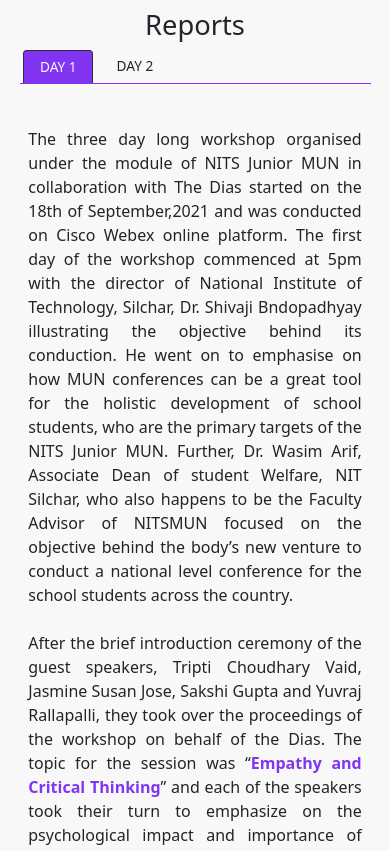
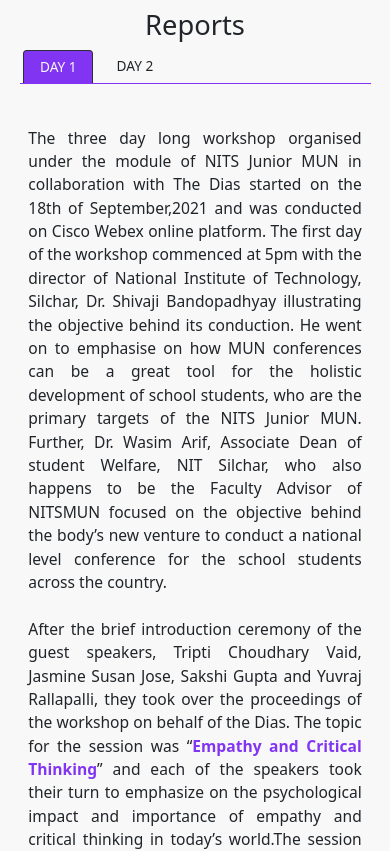
Before and after one commit to nitsmun/nitsmun2021-22, a React (Create React App) app: page /events/workshop in a window 390 px wide. Shown: the part 5700-6551 px from the top of the page. Built offline with nearby package versions, Linux system fonts and the light colour scheme.

Commit message:
font update

```diff
--- a/package.json
+++ b/package.json
@@ -2,7 +2,6 @@
   "name": "client",
   "version": "0.1.0",
   "private": true,
-  "proxy": "http://localhost:5000",
   "dependencies": {
     "@testing-library/jest-dom": "^5.11.4",
     "@testing-library/react": "^11.1.0",
--- a/src/components/Reports.css
+++ b/src/components/Reports.css
@@ -39,6 +39,7 @@ div.tab-content-container {
 
 div.tab-content-container div {
   display: none;
+  font-size: 2.8vh;
 }
 
 div.tab-content-container div.active-content {
@@ -85,6 +86,7 @@ div.tab-content-container div.active-content {
 
   div.tab-content-container div {
     display: none;
+    font-size: 4vw;
   }
 
   div.tab-content-container div.active-content {
--- a/src/components/Reports.jsx
+++ b/src/components/Reports.jsx
@@ -10,7 +10,7 @@ const tabData = {
       in collaboration with The Dias started on the 18th of September,2021 and
       was conducted on Cisco Webex online platform. The first day of the
       workshop commenced at 5pm with the director of National Institute of
-      Technology, Silchar, Dr. Shivaji Bndopadhyay illustrating the objective
+      Technology, Silchar, Dr. Shivaji Bandopadhyay illustrating the objective
       behind its conduction. He went on to emphasise on how MUN conferences can
       be a great tool for the holistic development of school students, who are
       the primary targets of the NITS Junior MUN. Further, Dr. Wasim Arif,
@@ -95,6 +95,7 @@ const Reports = () => {
         <div className="tab-names">
           {tabData.names.map((name, index) => (
             <div
+              key={index}
               className={"name" + (index === tabIndex ? " active-name" : "")}
               onClick={() => setTabIndex(index)}
             >
@@ -105,6 +106,7 @@ const Reports = () => {
         <div className="tab-content-container">
           {tabData.content.map((report, index) => (
             <div
+              key={index}
               className={
                 "tab-content" + (index === tabIndex ? " active-content" : "")
               }
```
